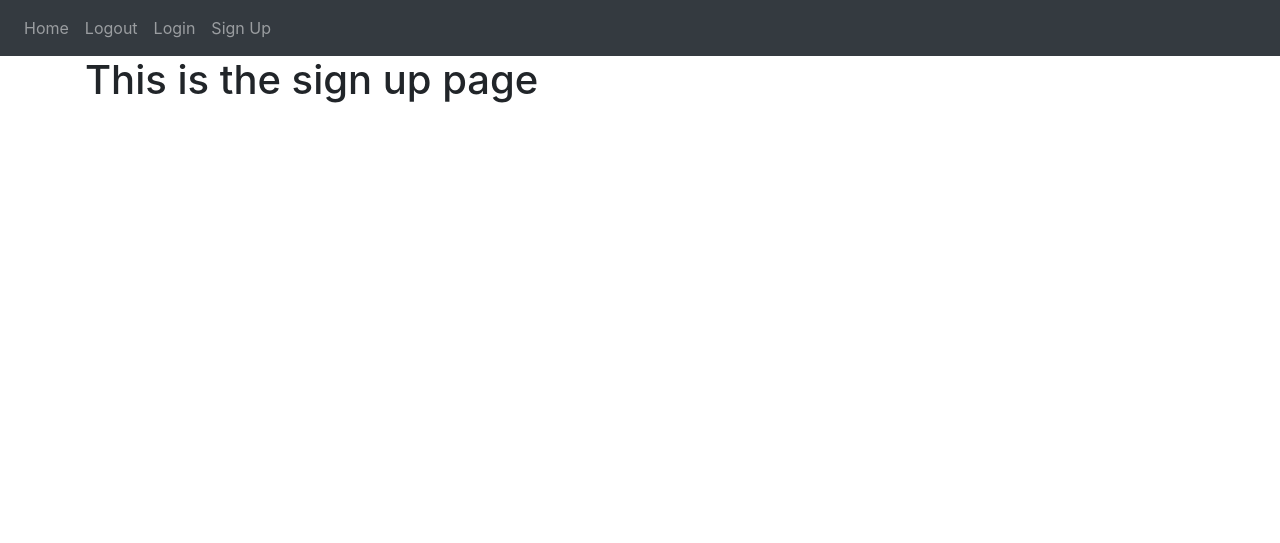
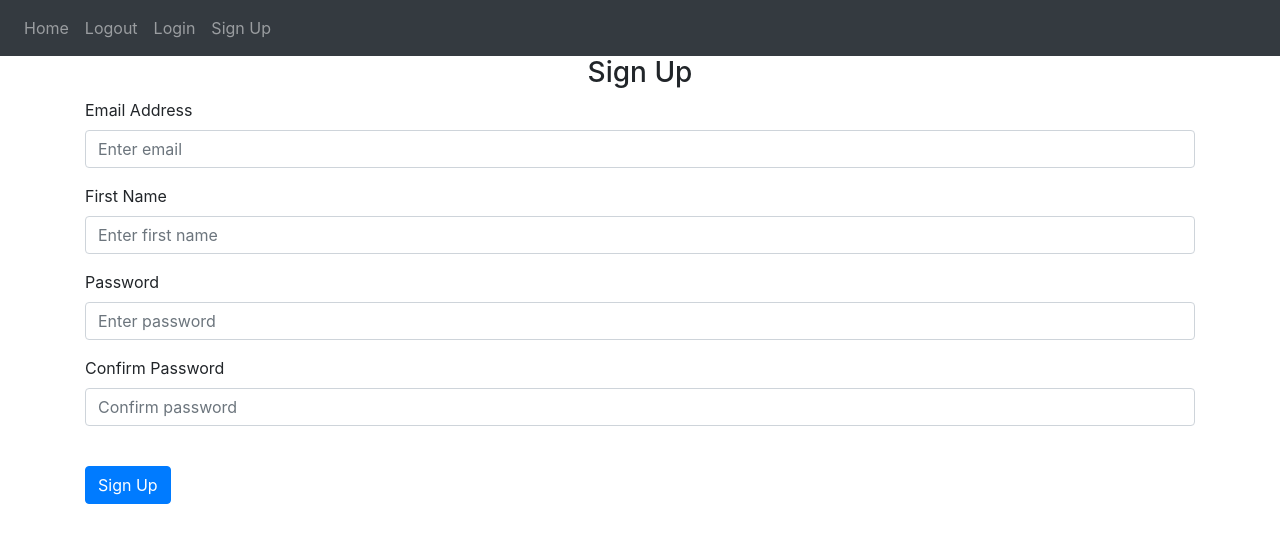
Before and after one commit to almuqsitm/learnFlask, a Flask app: page /sign-up in a window 1280 px wide. Shown: the top 543 px of the page. Run offline with Flask 3, Linux system fonts and the light colour scheme; some libraries are stand-ins or nearby versions.

Commit message:
Forms for login and sign up

```diff
--- a/website/templates/sign_up.html
+++ b/website/templates/sign_up.html
@@ -3,5 +3,42 @@
 {% block title %}Sign Up{% endblock %}
 
 {% block content %}
-  <h1>This is the sign up page</h1>
+  <form method="POST">
+    <h3 align="center">Sign Up</h3>
+    <div class="form-group" >
+      <label for="email">Email Address</label>
+      <input  type="email"
+              class="form-control"
+              id="email"
+              name="email"
+              placeholder="Enter email"/>
+    </div>
+    <div class="form-group">
+      <label for="firstName">First Name</label>
+      <input  type="text"
+              class="form-control"
+              id="firstName"
+              name="firstName"
+              placeholder="Enter first name"/>
+    </div>
+    <div class="form-group">
+      <label for="password1">Password</label>
+      <input  type="password"
+              class="form-control"
+              id="password1"
+              name="password1"
+              placeholder="Enter password"/>
+    </div>
+    <div class="form-group">
+      <label for="password2">Confirm Password</label>
+      <input  type="password"
+              class="form-control"
+              id="password2"
+              name="password2"
+              placeholder="Confirm password"/>
+    </div>
+    <br/>
+    <button type="submit" class="btn btn-primary">Sign Up</button>
+  </form>
+
 {% endblock %}
```
Also changed, not shown: website/templates/login.html (+23 -6 lines).
